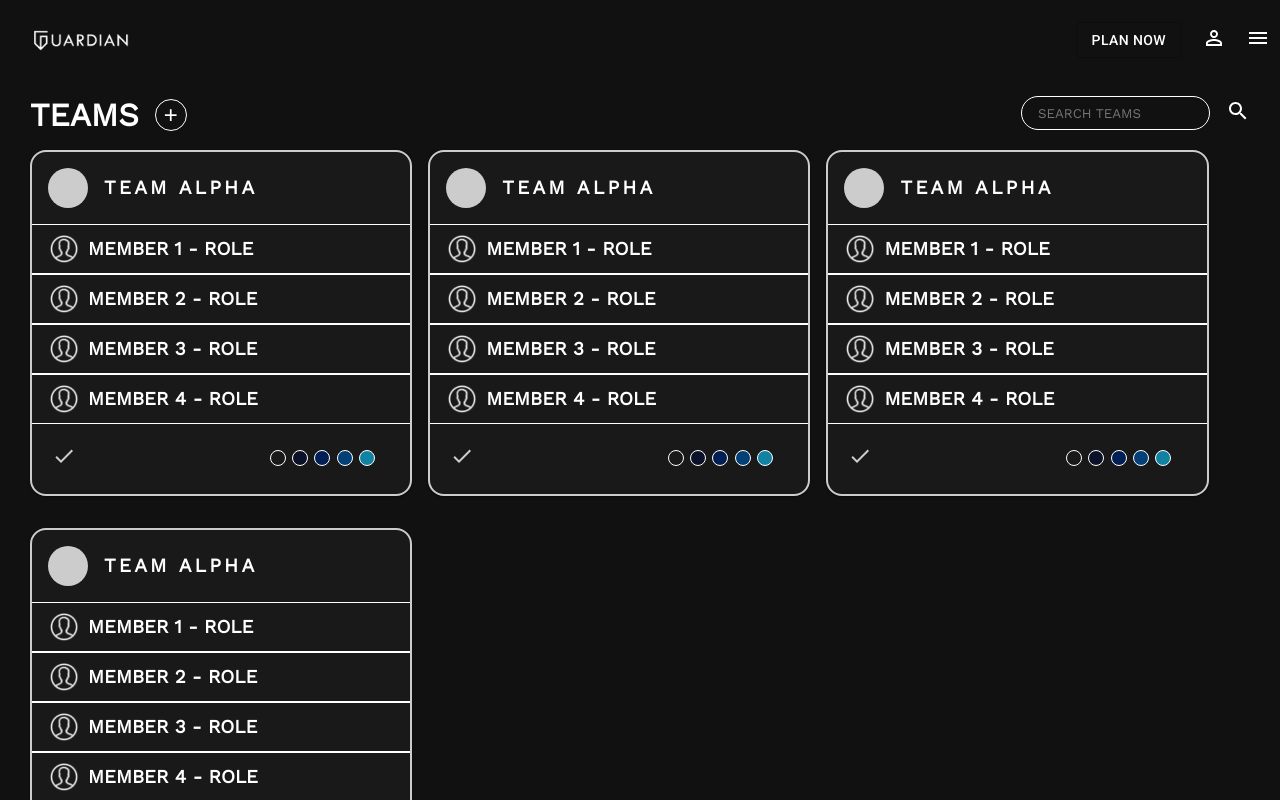
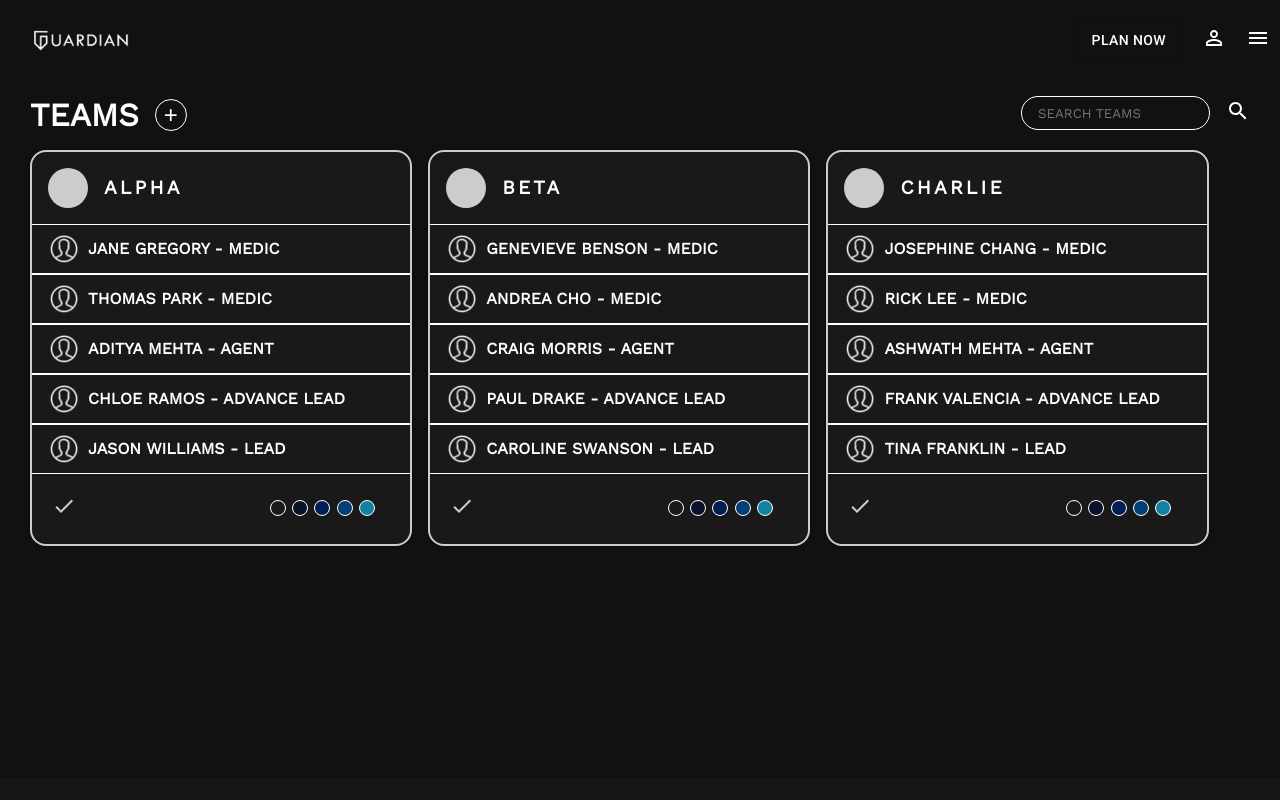
Before and after one commit to sophia2798/guardian_frontend, a React (Create React App) app: page /teams in a window 1280 px wide. Shown: the top 800 px of the page. Built offline with nearby package versions, Linux system fonts and the light colour scheme.

Commit message:
dynamically populate data from seed data

```diff
--- a/src/card-components/TeamCards/TeamCard.css
+++ b/src/card-components/TeamCards/TeamCard.css
@@ -20,8 +20,8 @@
     flex-direction: row;
 }
 
-.member-list h3 {
-    padding-top: 0.3rem;
+.member-list h4 {
+    padding-top: 0.4rem;
 }
 
 .member-avatar {
--- a/src/card-components/TeamCards/TeamCard.js
+++ b/src/card-components/TeamCards/TeamCard.js
@@ -86,7 +86,7 @@ const useStyles = makeStyles((theme) => ({
   },
 }));
 
-export default function TripCard(props) {
+export default function TeamCard(props) {
   const classes = useStyles();
   const [expanded, setExpanded] = React.useState(false);
   const [active, setActive] = React.useState(false);
@@ -147,25 +147,15 @@ export default function TripCard(props) {
           <Avatar aria-label="recipe" className={active ? classes.avatarCurrent : classes.avatarComplete}>&nbsp;
           </Avatar>
         }
-        title="TEAM ALPHA"
+        title={props.name}
       />
       <CardContent id="team-card-content" className={(navy ? classes.navy : (blue ? classes.blue : (teal ? classes.teal : (standard ? classes.standard : (blackBlue ? classes.blackBlue : null)))))}>
-          <div className="member-list">
+          {props.members.map(member => (
+            <div className="member-list">
               <img className="member-avatar" src={avatar} alt="avatar"/>
-              <h3>MEMBER 1 - ROLE</h3>
-          </div>
-          <div className="member-list">
-              <img className="member-avatar" src={avatar} alt="avatar"/>
-              <h3>MEMBER 2 - ROLE</h3>
-          </div>
-          <div className="member-list">
-            <img className="member-avatar" src={avatar} alt="avatar"/>
-              <h3>MEMBER 3 - ROLE</h3>
-          </div>
-          <div className="member-list">
-              <img className="member-avatar" src={avatar} alt="avatar"/>
-              <h3>MEMBER 4 - ROLE</h3>
-          </div>
+              <h4>{`${member.first_name.toUpperCase()} ${member.last_name.toUpperCase()} - ${member.position.toUpperCase()}`}</h4>
+            </div>
+          ))}
       </CardContent>
       <CardActions disableSpacing style={{position:'relative'}}>
         <IconButton onClick={switchActive} aria-label="add to favorites">
--- a/src/pages/Teams/Teams.js
+++ b/src/pages/Teams/Teams.js
@@ -6,6 +6,7 @@ import Modal from '@material-ui/core/Modal';
 import Backdrop from '@material-ui/core/Backdrop';
 import Fade from '@material-ui/core/Fade';
 import SearchIcon from '@material-ui/icons/Search';
+import TeamSeed from "../../utils/seedTeam.json";
 
 const useStyles = makeStyles((theme) => ({
   modal: {
@@ -24,6 +25,7 @@ const useStyles = makeStyles((theme) => ({
 
 function Teams() {
     const classes = useStyles();
+    const [teams, setTeams] = React.useState(TeamSeed);
     const [open, setOpen] = React.useState(false);
     const [blur, setBlur] = React.useState(false);
 
@@ -49,10 +51,13 @@ function Teams() {
                 </form>
             </div>
             <div className="team-cards-container">
-                <Card/>
-                <Card/>
-                <Card/>
-                <Card/>
+                {teams.map(team => (
+                    <Card
+                        key={team.id}
+                        name={team.name.toUpperCase()}
+                        members={team.members}
+                    />
+                ))}
             </div>
             <Modal
             aria-labelledby="transition-modal-title"
```
